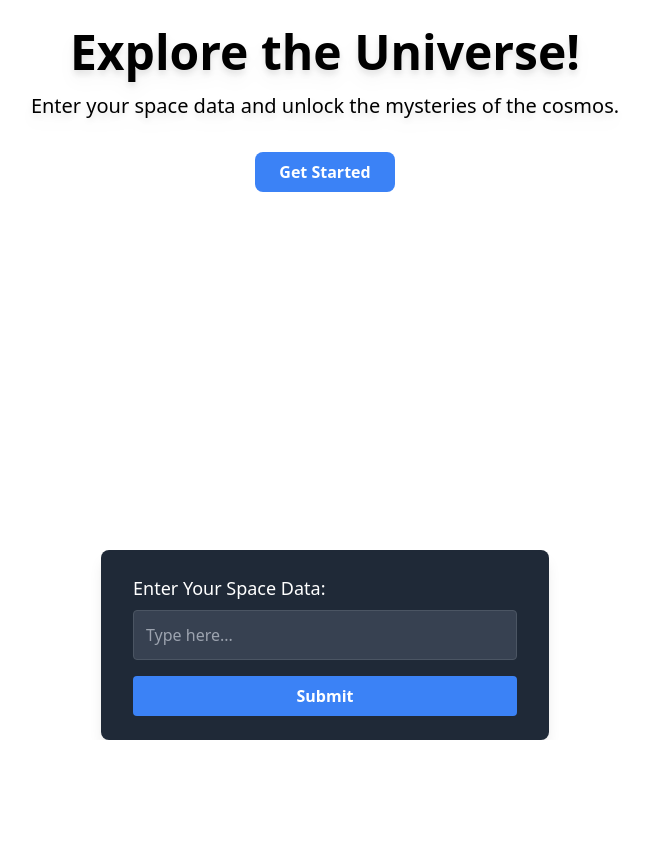
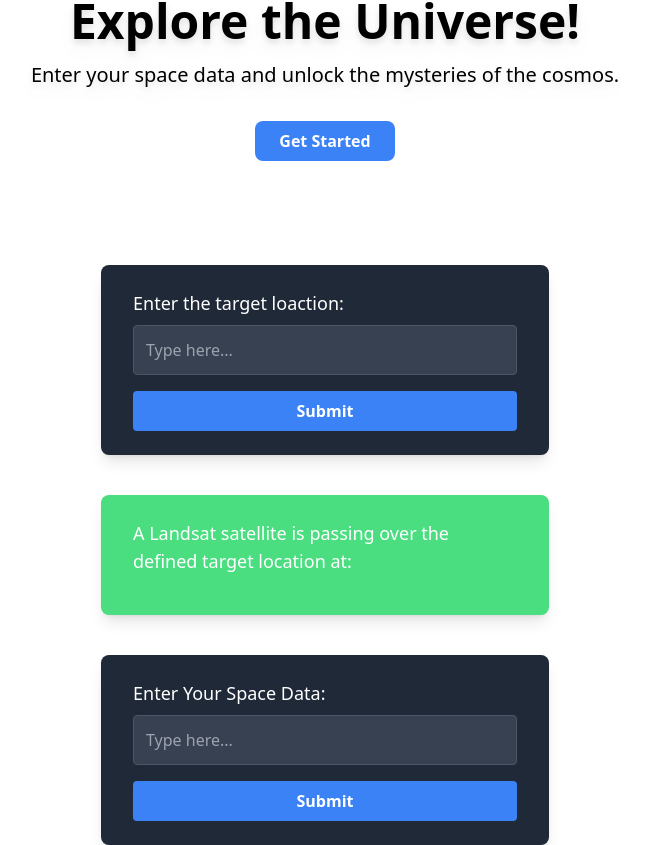
Before and after one commit to ehope12/Data-Voyagers, a React (Create React App) app in the folder frontend/: page / in a window 1280 px wide. Shown: the part 590-1435 px from the top of the page, without its empty margins (315-964 px from the left). Before the commit the page ends 1330 px from the top, so only its background shows below. Built offline with nearby package versions, Linux system fonts and the light colour scheme.

Commit message:
frontend update 3

```diff
--- a/frontend/src/pages/Home.js
+++ b/frontend/src/pages/Home.js
@@ -1,5 +1,6 @@
 import React, { useState } from 'react';
 import axios from 'axios'; // Import Axios
+import bgimg from "../assets/bgimg.png";
 
 const Home = () => {
     const [inputValue, setInputValue] = useState('');
@@ -13,31 +14,31 @@ const Home = () => {
     const handleSubmit = async (e) => {
         e.preventDefault();
 
-        try {
-            const response = await fetch('http://localhost:5000/geocode', {
-                method: 'POST',
-                headers: {
-                    'Content-Type': 'application/json',
-                },
-                body: JSON.stringify({ input: inputValue }),
-            });
+        // try {
+        //     const response = await fetch('http://localhost:5000/geocode', {
+        //         method: 'POST',
+        //         headers: {
+        //             'Content-Type': 'application/json',
+        //         },
+        //         body: JSON.stringify({ input: inputValue }),
+        //     });
 
-            const data = await response.json();
-            console.log(data);
-            if (response.ok) {
-                setOutputValue(`Latitude: ${data.latitude}, Longitude: ${data.longitude}`);
-            } else {
-                setOutputValue(`Error: ${data.error}`);
-            }
-        } catch (error) {
-            setOutputValue(`Error: ${error.message}`);
-        }
+        //     const data = await response.json();
+        //     console.log(data);
+        //     if (response.ok) {
+        //         setOutputValue(`Latitude: ${data.latitude}, Longitude: ${data.longitude}`);
+        //     } else {
+        //         setOutputValue(`Error: ${data.error}`);
+        //     }
+        // } catch (error) {
+        //     setOutputValue(`Error: ${error.message}`);
+        // }
     };
 
     return (
         <div className="min-h-screen flex flex-col justify-center items-center text-black">
-            <img src="../../src/assets/bgimg.png" alt="placeholder" />
-            <div className="bg-space bg-cover bg-center min-h-screen flex flex-col justify-center items-center text-center px-5 md:px-10 lg:px-20">
+            <img src={bgimg} alt="placeholder" className="pb-10"></img>
+            <div className="bg-space bg-cover bg-center py-16 flex flex-col justify-center items-center text-center px-5 md:px-10 lg:px-20">
                 <h1 className="text-4xl md:text-5xl font-bold mb-4 drop-shadow-lg">Explore the Universe!</h1>
                 <p className="text-lg md:text-xl mb-8 drop-shadow-lg">Enter your space data and unlock the mysteries of the cosmos.</p>
                 <button
@@ -52,7 +53,7 @@ const Home = () => {
             <div id="input-section" className="bg-gray-800 rounded-lg p-6 shadow-lg w-full max-w-md mt-10 px-5 md:px-8">
                 <form onSubmit={handleSubmit}>
                     <label className="block mb-4">
-                        <span className="text-lg text-white">Enter Your Space Data:</span>
+                        <span className="text-lg text-white">Enter the target loaction:</span>
                         <input
                             type="text"
                             value={inputValue}
@@ -82,7 +83,69 @@ const Home = () => {
                     </div>
                 )}
             </div>
-        </div>
+
+
+{/* Output Section */}
+<div id="input-section" className="bg-green-400 rounded-lg p-6 shadow-lg w-full max-w-md mt-10 px-5 md:px-8">
+                <form onSubmit={handleSubmit}>
+                    <label className="block mb-4">
+                        <span className="text-lg text-white">A Landsat satellite is passing over the defined target location at:</span>
+
+                    </label>
+
+                </form>
+
+                {outputValue && (
+                    <div className="mt-6 p-4 bg-gray-800 rounded-lg shadow-lg">
+                        <h2 className="text-xl font-bold">Output:</h2>
+                        <p className="mt-2">{outputValue}</p>
+                    </div>
+                )}
+                {latLon && (
+                    <div className="mt-6 p-4 bg-gray-800 rounded-lg shadow-lg">
+                        <h2 className="text-xl font-bold">Coordinates:</h2>
+                        <p className="mt-2">{latLon}</p>
+                    </div>
+                )}
+            </div>
+
+
+        {/* Input Section */}
+        <div id="input-section" className="bg-gray-800 rounded-lg p-6  shadow-lg w-full max-w-md mt-10 px-5 md:px-8">
+        <form onSubmit={handleSubmit}>
+            <label className="block mb-4">
+                <span className="text-lg text-white">Enter Your Space Data:</span>
+                <input
+                    type="text"
+                    value={inputValue}
+                    onChange={handleInputChange}
+                    className="mt-2 block w-full p-3 rounded bg-gray-700 border border-gray-600 focus:outline-none focus:ring focus:ring-blue-500"
+                    placeholder="Type here..."
+                />
+            </label>
+            <button
+                type="submit"
+                className="bg-blue-500 hover:bg-blue-600 text-white font-bold py-2 px-4 rounded w-full transition duration-300"
+            >
+                Submit
+            </button>
+        </form>
+
+        {outputValue && (
+            <div className="mt-6 p-4 bg-gray-800 rounded-lg shadow-lg">
+                <h2 className="text-xl font-bold">Output:</h2>
+                <p className="mt-2">{outputValue}</p>
+            </div>
+        )}
+        {latLon && (
+            <div className="mt-6 p-4 bg-gray-800 rounded-lg shadow-lg">
+                <h2 className="text-xl font-bold">Coordinates:</h2>
+                <p className="mt-2">{latLon}</p>
+            </div>
+        )}
+    </div>
+     </div>
+
     );
 };
 
```
Also changed, not shown: 1 other file (tests, documents, lock files or other folders).
